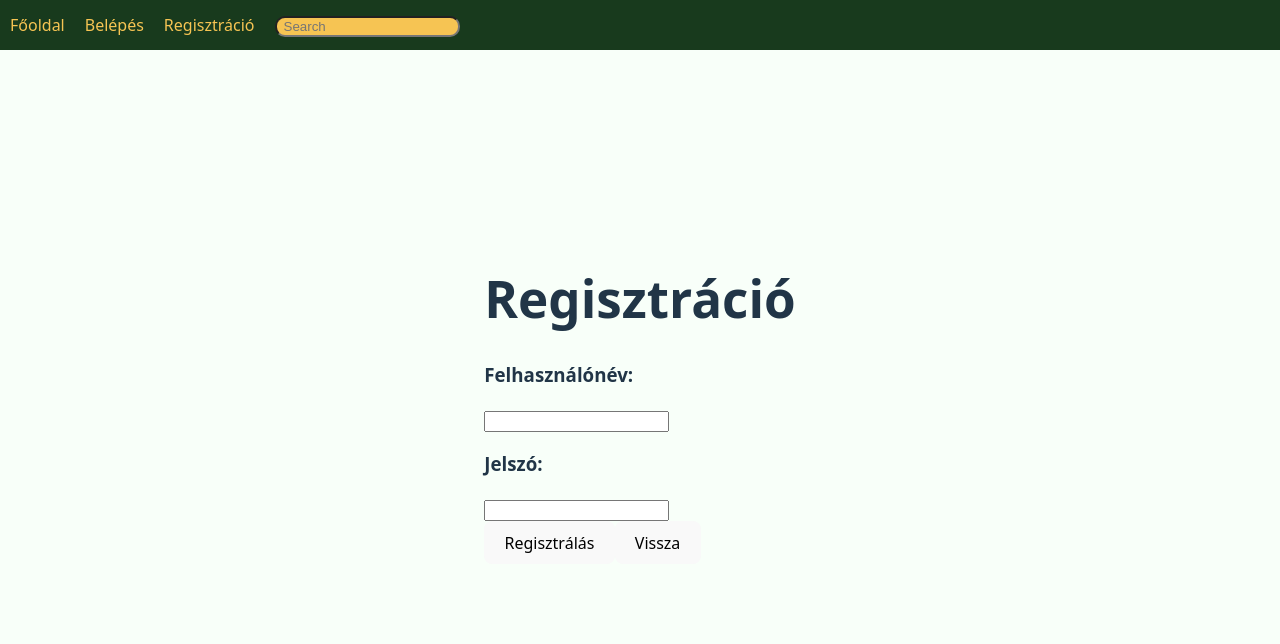
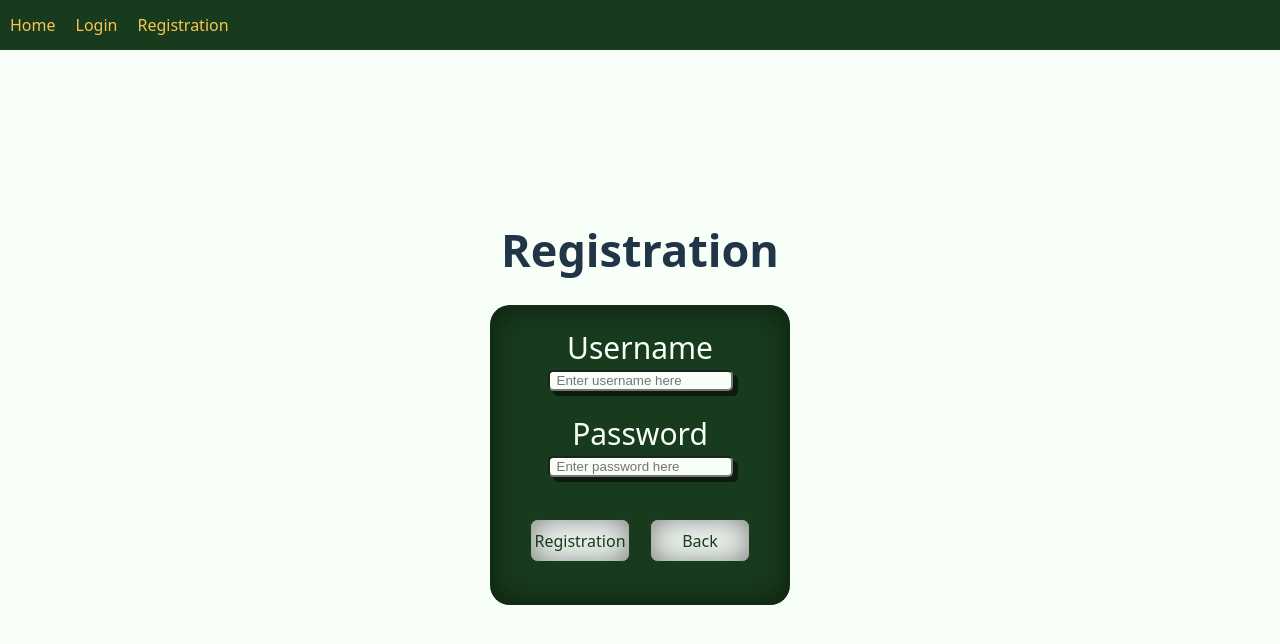
Before and after one commit to olilla92/Jegyzetmegoszto, a React app in the folder frontend/: page /register in a window 1280 px wide. Shown: the top 644 px of the page. Built offline with nearby package versions, Linux system fonts and the light colour scheme; the HTML template or start-up script is replaced by a standard one.

Commit message:
Működik a regisztráció is, minimális stílus a /me oldalon.

```diff
--- a/frontend/src/App.tsx
+++ b/frontend/src/App.tsx
@@ -1,7 +1,7 @@
 import { useState, useEffect } from 'react';
 import type { Note } from './types/Note.ts';
 import apiClient from './api/apiClient.ts';
-import './App.css';
+import './stylesheets/App.css';
 import { useNavigate } from 'react-router-dom';
 import { Card, Row, Col, Nav, Form } from 'react-bootstrap';
 
@@ -21,27 +21,19 @@ function App() {
             <Nav className="nav">
                 <Nav.Item className="navitems">
                     <Nav.Link className="linktext" href="/">
-                        Főoldal
+                        Home
                     </Nav.Link>
                 </Nav.Item>
                 <Nav.Item className="navitems">
                     <Nav.Link className="linktext" onClick={() => belep('/login')}>
-                        Belépés
+                        Login
                     </Nav.Link>
                 </Nav.Item>
                 <Nav.Item className="navitems">
                     <Nav.Link className="linktext" onClick={() => reg('/register')}>
-                        Regisztráció
+                        Registration
                     </Nav.Link>
                 </Nav.Item>
-                <Form className="navitems">
-                    <Form.Control
-                        type="search"
-                        placeholder="Search"
-                        className="searchbar"
-                        aria-label="Search"
-                    ></Form.Control>
-                </Form>
             </Nav>
 
             <Row xs={1} md={2} lg={4} className="container">
--- a/frontend/src/pages/Login.tsx
+++ b/frontend/src/pages/Login.tsx
@@ -1,8 +1,8 @@
 import React, { useState } from 'react';
 import apiClient from '../api/apiClient.ts';
 import { useNavigate } from 'react-router-dom';
-import '../LoginRegister.css';
-import '../App.css';
+import '../stylesheets/LoginRegister.css';
+
 import { Form, Button, Nav } from 'react-bootstrap';
 const Login = () => {
     const [username, setUsername] = useState<string>('');
@@ -29,29 +29,22 @@ const Login = () => {
             <Nav className="nav">
                 <Nav.Item className="navitems">
                     <Nav.Link className="linktext" href="/">
-                        Főoldal
+                        Home
                     </Nav.Link>
                 </Nav.Item>
                 <Nav.Item className="navitems">
                     <Nav.Link className="linktext" onClick={() => belep('/login')}>
-                        Belépés
+                        Login
                     </Nav.Link>
                 </Nav.Item>
                 <Nav.Item className="navitems">
                     <Nav.Link className="linktext" onClick={() => reg('/register')}>
-                        Regisztráció
+                        Registration
                     </Nav.Link>
                 </Nav.Item>
-                <Form className="navitems">
-                    <Form.Control
-                        type="search"
-                        placeholder="Search"
-                        className="searchbar"
-                        aria-label="Search"
-                    ></Form.Control>
-                </Form>
             </Nav>
 
+            <h1>Login</h1>
             <Form className="formLogin" onSubmit={handleLogin}>
                 <Form.Group className="formPoint" controlId="loginUname">
                     <Form.Label>Username</Form.Label>
--- a/frontend/src/pages/Me.tsx
+++ b/frontend/src/pages/Me.tsx
@@ -2,14 +2,12 @@ import { useEffect, useState } from 'react';
 import type { User } from '../types/User';
 import apiClient from '../api/apiClient';
 import { useNavigate } from 'react-router-dom';
-import { Nav, Form } from 'react-bootstrap';
+import { Nav, Button } from 'react-bootstrap';
+import '../stylesheets/Me.css';
 
 const Me = () => {
     const [me, setMe] = useState<User>();
     const navigate = useNavigate();
-    const belep = useNavigate();
-    const reg = useNavigate();
-
     useEffect(() => {
         const token = localStorage.getItem('token');
         if (!token) {
@@ -21,6 +19,7 @@ const Me = () => {
             .get('/users/me', { headers: { Authorization: `Bearer ${token}` } })
             .then((res) => setMe(res.data))
             .catch(() => navigate('/login'));
+
     }, []);
 
     if (!me)
@@ -32,46 +31,25 @@ const Me = () => {
 
     return (
         <>
-            <Nav className="nav">
-                <Nav.Item className="navitems">
-                    <Nav.Link className="linktext" href="/">
-                        Főoldal
-                    </Nav.Link>
-                </Nav.Item>
-                <Nav.Item className="navitems">
-                    <Nav.Link className="linktext" onClick={() => belep('/login')}>
-                        Belépés
-                    </Nav.Link>
-                </Nav.Item>
-                <Nav.Item className="navitems">
-                    <Nav.Link className="linktext" onClick={() => reg('/register')}>
-                        Regisztráció
-                    </Nav.Link>
-                </Nav.Item>
-                <Form className="navitems">
-                    <Form.Control
-                        type="search"
-                        placeholder="Search"
-                        className="searchbar"
-                        aria-label="Search"
-                    ></Form.Control>
-                </Form>
-            </Nav>
             {me ? (
                 <>
-                    <h1>Én</h1>
                     <div>
-                        <h3>{me?.username}</h3>
-                        <p>{me?.id}</p>
-
-                        <button
-                            onClick={() => {
-                                localStorage.removeItem('token');
-                                navigate('/');
-                            }}
-                        >
-                            Kijelentkezés
-                        </button>
+                        <Nav className="nav">
+                            <Nav.Item>
+                                <Nav.Link disabled className="title">
+                                    Welcome {me?.username}
+                                </Nav.Link>
+                            </Nav.Item>
+                            <Button
+                                className="navButton"
+                                onClick={() => {
+                                    localStorage.removeItem('token');
+                                    navigate('/');
+                                }}
+                            >
+                                Logout
+                            </Button>
+                        </Nav>
                     </div>
                 </>
             ) : (
--- a/frontend/src/pages/Register.tsx
+++ b/frontend/src/pages/Register.tsx
@@ -1,16 +1,13 @@
 import { useState } from 'react';
 import apiClient from '../api/apiClient';
 import { useNavigate } from 'react-router-dom';
-import { Form } from 'react-bootstrap';
+import { Button, Form } from 'react-bootstrap';
 import { Nav } from 'react-bootstrap';
-import '../App.css';
 
 const Register = () => {
     const [username, setUsername] = useState<string>('');
     const [password, setPassword] = useState<string>('');
     const navigate = useNavigate();
-    const belep = useNavigate();
-    const reg = useNavigate();
 
     const Registration = async (e: React.FormEvent) => {
         e.preventDefault();
@@ -18,7 +15,7 @@ const Register = () => {
             const response = await apiClient.post('/users/register', { username, password });
             const { token, user } = response.data;
             localStorage.setItem('token', token);
-            alert(`Welcome, ${user.username}`);
+            alert(`Your account is done ${user.username}! Login and have fun :)`);
             navigate('/me');
         } catch (err: any) {
             alert(err.response?.data?.message || 'Registration failed!');
@@ -30,38 +27,51 @@ const Register = () => {
             <Nav className="nav">
                 <Nav.Item className="navitems">
                     <Nav.Link className="linktext" href="/">
-                        Főoldal
+                        Home
                     </Nav.Link>
                 </Nav.Item>
                 <Nav.Item className="navitems">
-                    <Nav.Link className="linktext" onClick={() => belep('/login')}>
-                        Belépés
+                    <Nav.Link className="linktext" onClick={() => navigate('/login')}>
+                        Login
                     </Nav.Link>
                 </Nav.Item>
                 <Nav.Item className="navitems">
-                    <Nav.Link className="linktext" onClick={() => reg('/register')}>
-                        Regisztráció
+                    <Nav.Link className="linktext" onClick={() => navigate('/register')}>
+                        Registration
                     </Nav.Link>
                 </Nav.Item>
-                <Form className="navitems">
+            </Nav>
+
+            <h1>Registration</h1>
+            <Form onSubmit={Registration} className="formReg">
+                <Form.Group className="formPoint" controlId="regUname">
+                    <Form.Label>Username</Form.Label>
                     <Form.Control
-                        type="search"
-                        placeholder="Search"
-                        className="searchbar"
-                        aria-label="Search"
-                    ></Form.Control>
-                </Form>
-            </Nav>
-            <Form onSubmit={Registration}>
-                <h1>Regisztráció</h1>
-                <h3>Felhasználónév:</h3>
-                <input type="text" onChange={(e) => setUsername(e.target.value)} />
-                <h3>Jelszó:</h3>
-                <input type="password" onChange={(e) => setPassword(e.target.value)} />
-                <br />
-
-                <button onClick={Registration}>Regisztrálás</button>
-                <button onClick={() => navigate('/')}>Vissza</button>
+                        className="FormInput"
+                        type="text"
+                        value={username}
+                        placeholder="Enter username here"
+                        onChange={(e) => setUsername(e.target.value)}
+                    />
+                </Form.Group>
+                <Form.Group className="formPoint" controlId="regPassword">
+                    <Form.Label>Password</Form.Label>
+                    <Form.Control
+                        className="FormInput"
+                        type="password"
+                        value={password}
+                        placeholder="Enter password here"
+                        onChange={(e) => setPassword(e.target.value)}
+                    />
+                </Form.Group>
+                <Form.Group className="formButtons">
+                    <Button className="regButton" type="submit">
+                        Registration
+                    </Button>
+                    <Button className="regButton" onClick={() => navigate('/')}>
+                        Back
+                    </Button>
+                </Form.Group>
             </Form>
         </>
     );
--- a/frontend/src/App.css
+++ b/frontend/src/stylesheets/App.css
@@ -45,9 +45,3 @@ body{
 .linktext:hover{
   color: #af8c3c;
 }
-.searchbar{
-  border-radius: 10px;
-  text-indent: 5px;
-  background-color: #f6c453;
-  color: #183a1d;
-}
--- a/frontend/src/LoginRegister.css
+++ b/frontend/src/stylesheets/LoginRegister.css
@@ -3,7 +3,7 @@ body {
     display: flex;
     justify-content: center;
 }
-.formLogin {
+.formLogin, .formReg {
     display: flex;
     flex-direction: column;
     width: 300px;
@@ -19,14 +19,18 @@ body {
     flex-direction: column;
     align-items: center;
     font-size: 30px;
+    margin-top: 20px;
 }
-.formPoint,
 .formButtons {
     margin: auto;
+    display: flex;
+    flex-direction: row;
 }
-.loginButtons {
+.loginButtons, .regButton {
     width: 100px;
     margin: 10px;
+    display: flex;
+    justify-content: center;
     background-color: #f8fff9;
     color: #183a1d;
     border: 1px solid #183a1d;
@@ -41,3 +45,9 @@ body {
     box-shadow: 5px 5px #0b1b0e;
 
 }
+
+/*Register*/
+h1{
+    text-align: center;
+    font-size: 45px;
+}
--- /dev/null
+++ b/frontend/src/stylesheets/Me.css
@@ -0,0 +1,10 @@
+.title,
+.title:hover {
+    margin-left: 25px;
+    font-size: 25px;
+    color: #f6c453;
+}
+.navButton {
+    margin-left: auto;
+    margin-right: 25px;
+}
```
Also changed, not shown: 2 other files (tests, documents, lock files or other folders).
